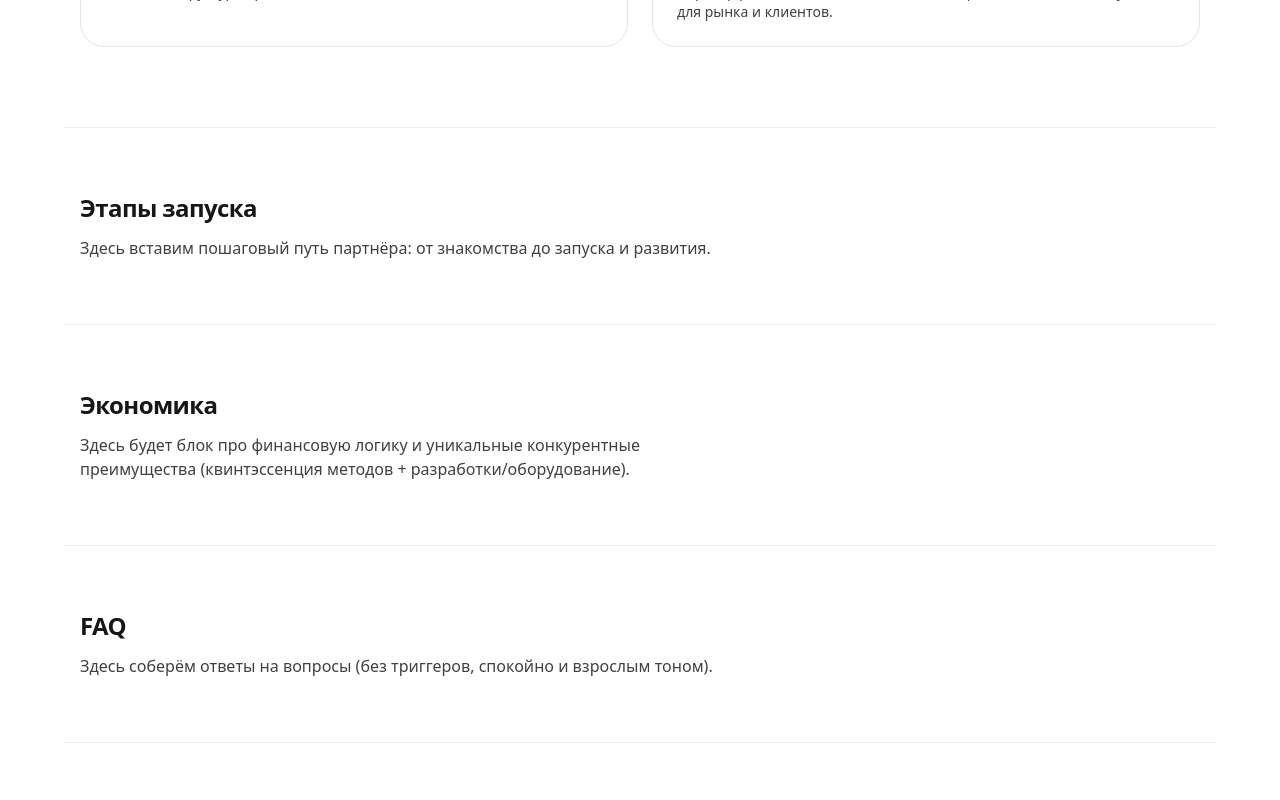
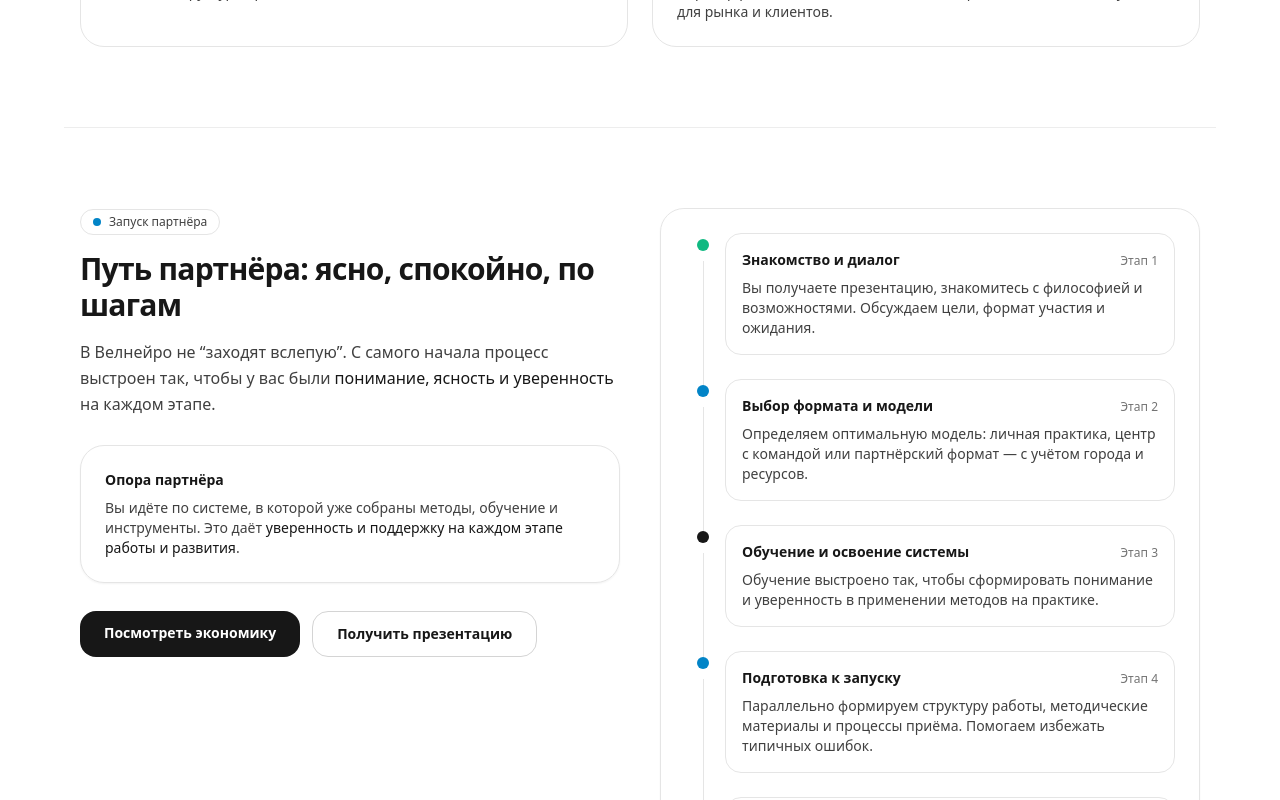
Before and after one commit to AidarKh24/wellneuro-site, a Next.js app: page / in a window 1280 px wide. Shown: the part 2240-3040 px from the top of the page. Built offline with nearby package versions, Linux system fonts and the light colour scheme.

Commit message:
Landing: add Steps section

```diff
--- a/src/app/page.tsx
+++ b/src/app/page.tsx
@@ -13,11 +13,21 @@ export default function Page() {
           </a>
 
           <nav className="hidden items-center gap-6 text-sm text-neutral-700 md:flex">
-            <a className="hover:text-neutral-900" href="#system">Система</a>
-            <a className="hover:text-neutral-900" href="#partners">Партнёрство</a>
-            <a className="hover:text-neutral-900" href="#steps">Этапы</a>
-            <a className="hover:text-neutral-900" href="#economics">Экономика</a>
-            <a className="hover:text-neutral-900" href="#faq">FAQ</a>
+            <a className="hover:text-neutral-900" href="#system">
+              Система
+            </a>
+            <a className="hover:text-neutral-900" href="#partners">
+              Партнёрство
+            </a>
+            <a className="hover:text-neutral-900" href="#steps">
+              Этапы
+            </a>
+            <a className="hover:text-neutral-900" href="#economics">
+              Экономика
+            </a>
+            <a className="hover:text-neutral-900" href="#faq">
+              FAQ
+            </a>
           </nav>
 
           <a
@@ -54,9 +64,8 @@ export default function Page() {
 
             <p className="mt-5 text-base leading-relaxed text-neutral-700 md:text-lg">
               <span className="font-semibold text-neutral-900">Велнейро</span> — франшиза центра осознанного
-              оздоровления, где многолетняя практика, исследования и авторские разработки
-              упакованы в <span className="font-medium text-neutral-900">понятную систему методов</span>, обучение и
-              сопровождение.
+              оздоровления, где многолетняя практика, исследования и авторские разработки упакованы в{" "}
+              <span className="font-medium text-neutral-900">понятную систему методов</span>, обучение и сопровождение.
             </p>
 
             <ul className="mt-6 space-y-3 text-sm text-neutral-700 md:text-base">
@@ -149,8 +158,8 @@ export default function Page() {
             </h2>
 
             <p className="mt-4 text-neutral-700 leading-relaxed">
-              Велнейро — это квинтэссенция практики и исследований, собранная в ясную систему:
-              <span className="font-medium text-neutral-900"> как быстро и точно находить причину состояния</span> и
+              Велнейро — это квинтэссенция практики и исследований, собранная в ясную систему:{" "}
+              <span className="font-medium text-neutral-900">как быстро и точно находить причину состояния</span> и
               применять <span className="font-medium text-neutral-900">проверенные методы и приёмы</span>, чтобы получать
               устойчивый результат без многолетнего хаотичного поиска.
             </p>
@@ -242,8 +251,8 @@ export default function Page() {
           </h2>
 
           <p className="mt-4 text-neutral-700 leading-relaxed">
-            Партнёрство с Велнейро — это доступ к целостной системе, в которой уже собраны,
-            структурированы и проверены методы, инструменты и подходы.
+            Партнёрство с Велнейро — это доступ к целостной системе, в которой уже собраны, структурированы и проверены
+            методы, инструменты и подходы.
           </p>
         </div>
 
@@ -282,21 +291,131 @@ export default function Page() {
         </div>
       </section>
 
-      {/* Placeholder sections (we will fill these next) */}
-      <section id="steps" className="mx-auto max-w-6xl px-4 py-16 border-t border-neutral-200/70 scroll-mt-24">
-        <h2 className="text-2xl font-semibold tracking-tight">Этапы запуска</h2>
+      {/* STEPS (filled) */}
+      <section id="steps" className="mx-auto max-w-6xl px-4 py-20 border-t border-neutral-200/70 scroll-mt-24">
+        <div className="grid grid-cols-1 gap-10 md:grid-cols-2 md:items-start">
+          <div>
+            <div className="inline-flex items-center gap-2 rounded-full border border-neutral-200 bg-white/70 px-3 py-1 text-xs text-neutral-700">
+              <span className="h-2 w-2 rounded-full bg-sky-600" />
+              Запуск партнёра
+            </div>
+
+            <h2 className="mt-4 text-2xl font-semibold tracking-tight md:text-3xl">
+              Путь партнёра: ясно, спокойно, по шагам
+            </h2>
+
+            <p className="mt-4 text-neutral-700 leading-relaxed">
+              В Велнейро не “заходят вслепую”. С самого начала процесс выстроен так, чтобы у вас были{" "}
+              <span className="font-medium text-neutral-900">понимание, ясность и уверенность</span> на каждом этапе.
+            </p>
+
+            <div className="mt-7 rounded-3xl border border-neutral-200 bg-white/70 p-6 shadow-sm">
+              <div className="text-sm font-semibold text-neutral-900">Опора партнёра</div>
+              <p className="mt-2 text-sm text-neutral-700">
+                Вы идёте по системе, в которой уже собраны методы, обучение и инструменты. Это даёт{" "}
+                <span className="font-medium text-neutral-900">уверенность и поддержку на каждом этапе работы и развития</span>.
+              </p>
+            </div>
+
+            <div className="mt-7 flex flex-col gap-3 sm:flex-row">
+              <a
+                href="#economics"
+                className="rounded-2xl bg-neutral-900 px-6 py-3 text-center text-sm font-semibold text-white hover:bg-neutral-800"
+              >
+                Посмотреть экономику
+              </a>
+              <a
+                href="#cta"
+                className="rounded-2xl border border-neutral-300 bg-white/70 px-6 py-3 text-center text-sm font-semibold text-neutral-900 hover:bg-white"
+              >
+                Получить презентацию
+              </a>
+            </div>
+          </div>
+
+          <div className="rounded-3xl border border-neutral-200 bg-white/70 p-6 shadow-sm backdrop-blur">
+            <ol className="relative space-y-6">
+              {[
+                {
+                  step: "1",
+                  title: "Знакомство и диалог",
+                  text: "Вы получаете презентацию, знакомитесь с философией и возможностями. Обсуждаем цели, формат участия и ожидания.",
+                  dot: "bg-emerald-500",
+                },
+                {
+                  step: "2",
+                  title: "Выбор формата и модели",
+                  text: "Определяем оптимальную модель: личная практика, центр с командой или партнёрский формат — с учётом города и ресурсов.",
+                  dot: "bg-sky-600",
+                },
+                {
+                  step: "3",
+                  title: "Обучение и освоение системы",
+                  text: "Обучение выстроено так, чтобы сформировать понимание и уверенность в применении методов на практике.",
+                  dot: "bg-neutral-900",
+                },
+                {
+                  step: "4",
+                  title: "Подготовка к запуску",
+                  text: "Параллельно формируем структуру работы, методические материалы и процессы приёма. Помогаем избежать типичных ошибок.",
+                  dot: "bg-sky-600",
+                },
+                {
+                  step: "5",
+                  title: "Старт практической работы",
+                  text: "Первые приёмы, обратная связь, уточнение деталей. Вы развиваете практику в контакте с системой.",
+                  dot: "bg-emerald-500",
+                },
+                {
+                  step: "6",
+                  title: "Сопровождение и развитие",
+                  text: "Поддержка, ответы, развитие навыков и обновления методов. Вы работаете в системе постоянного развития и всегда актуальны.",
+                  dot: "bg-neutral-900",
+                },
+              ].map((item, i, arr) => (
+                <li key={i} className="relative pl-10">
+                  {/* line */}
+                  {i !== arr.length - 1 && (
+                    <div className="absolute left-[18px] top-7 h-[calc(100%+8px)] w-px bg-neutral-200" />
+                  )}
+
+                  {/* dot */}
+                  <div className={`absolute left-3 top-1.5 h-3 w-3 rounded-full ${item.dot}`} />
+
+                  <div className="rounded-2xl border border-neutral-200 bg-white p-4">
+                    <div className="flex items-baseline justify-between gap-4">
+                      <div className="text-sm font-semibold text-neutral-900">{item.title}</div>
+                      <div className="text-xs text-neutral-500">Этап {item.step}</div>
+                    </div>
+                    <p className="mt-2 text-sm text-neutral-700">{item.text}</p>
+                  </div>
+                </li>
+              ))}
+            </ol>
+
+            <div className="mt-6 rounded-2xl border border-neutral-200 bg-white p-4">
+              <div className="text-xs text-neutral-500">Итог</div>
+              <div className="mt-1 text-sm text-neutral-700">
+                Процесс запуска построен так, чтобы вы сохраняли ясность и уверенность — и могли расти вместе с системой.
+              </div>
+            </div>
+          </div>
+        </div>
+      </section>
+
+      {/* ECONOMICS (placeholder) */}
+      <section
+        id="economics"
+        className="mx-auto max-w-6xl px-4 py-16 border-t border-neutral-200/70 scroll-mt-24"
+      >
+        <h2 className="text-2xl font-semibold tracking-tight">Экономика</h2>
         <p className="mt-3 max-w-2xl text-neutral-700">
-          Здесь вставим пошаговый путь партнёра: от знакомства до запуска и развития.
+          Здесь будет блок про финансовую логику и уникальные конкурентные преимущества (квинтэссенция методов +
+          разработки/оборудование).
         </p>
       </section>
 
-      <section id="economics" className="mx-auto max-w-6xl px-4 py-16 border-t border-neutral-200/70 scroll-mt-24">
-        <h2 className="text-2xl font-semibold tracking-tight">Экономика</h2>
-        <p className="mt-3 max-w-2xl text-neutral-700">
-          Здесь будет блок про финансовую логику и уникальные конкурентные преимущества (квинтэссенция методов + разработки/оборудование).
-        </p>
-      </section>
-
+      {/* FAQ (placeholder) */}
       <section id="faq" className="mx-auto max-w-6xl px-4 py-16 border-t border-neutral-200/70 scroll-mt-24">
         <h2 className="text-2xl font-semibold tracking-tight">FAQ</h2>
         <p className="mt-3 max-w-2xl text-neutral-700">
```
